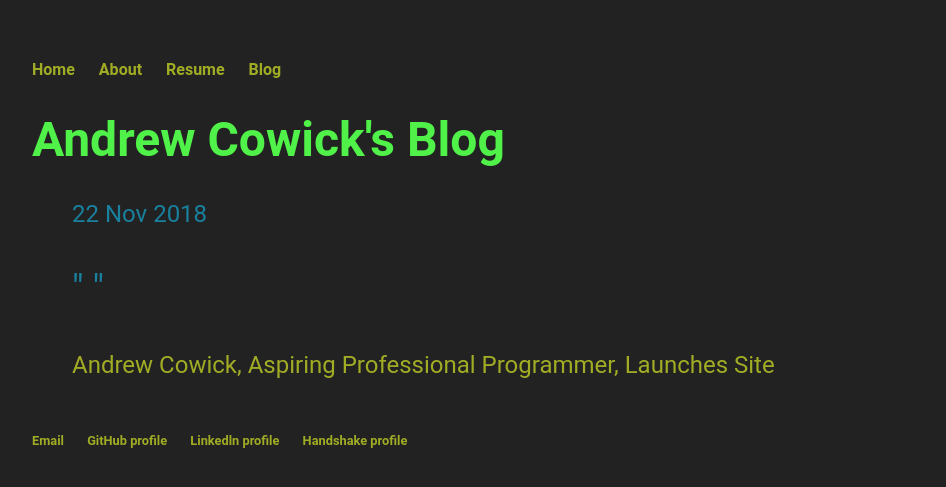
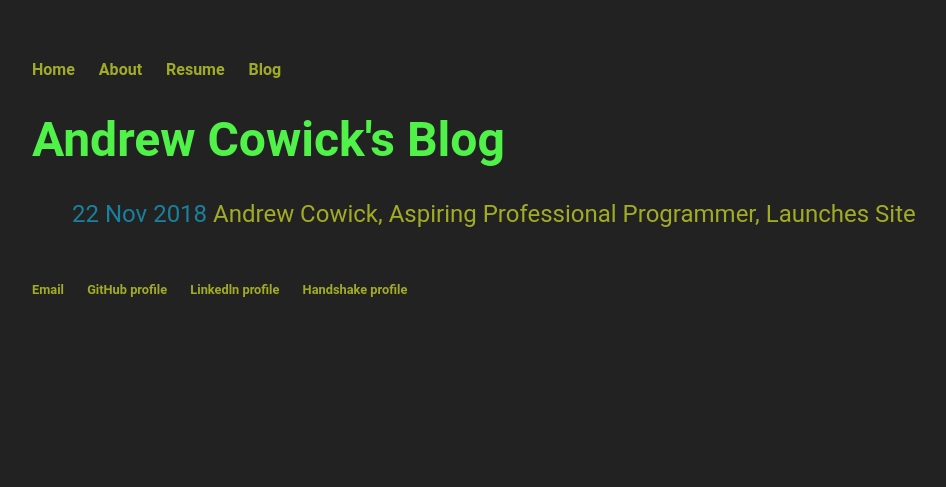
Before and after one commit to acow19/acow19.github.io, a Jekyll site: the page built from blog/index.html, in a window 1280 px wide. Shown: the top 487 px of the page, without its empty margins (160-1106 px from the left). Built offline with Jekyll 4.4.1, drawn with Linux system fonts in a browser that asks for light colours.

Commit message:
Update index.html
Attempt to add non-breaking space between the date posted and the link to the post in the lists of posts of the blog

```diff
--- a/blog/index.html
+++ b/blog/index.html
@@ -6,6 +6,6 @@ title: Andrew Cowick's Blog
 	<ul class="posts">
 
 	  {% for post in site.posts %}
-		<li><span style="color:#19809e">{{ post.date | date_to_string }}</span><p>" "</p><a href="{{ post.url }}" title="{{ post.title }}">{{ post.title }}</a></li>
+		<li><span style="color:#19809e">{{ post.date | date_to_string }}</span>&nbsp;<a href="{{ post.url }}" title="{{ post.title }}">{{ post.title }}</a></li>
 	  {% endfor %}
 	</ul>
```
